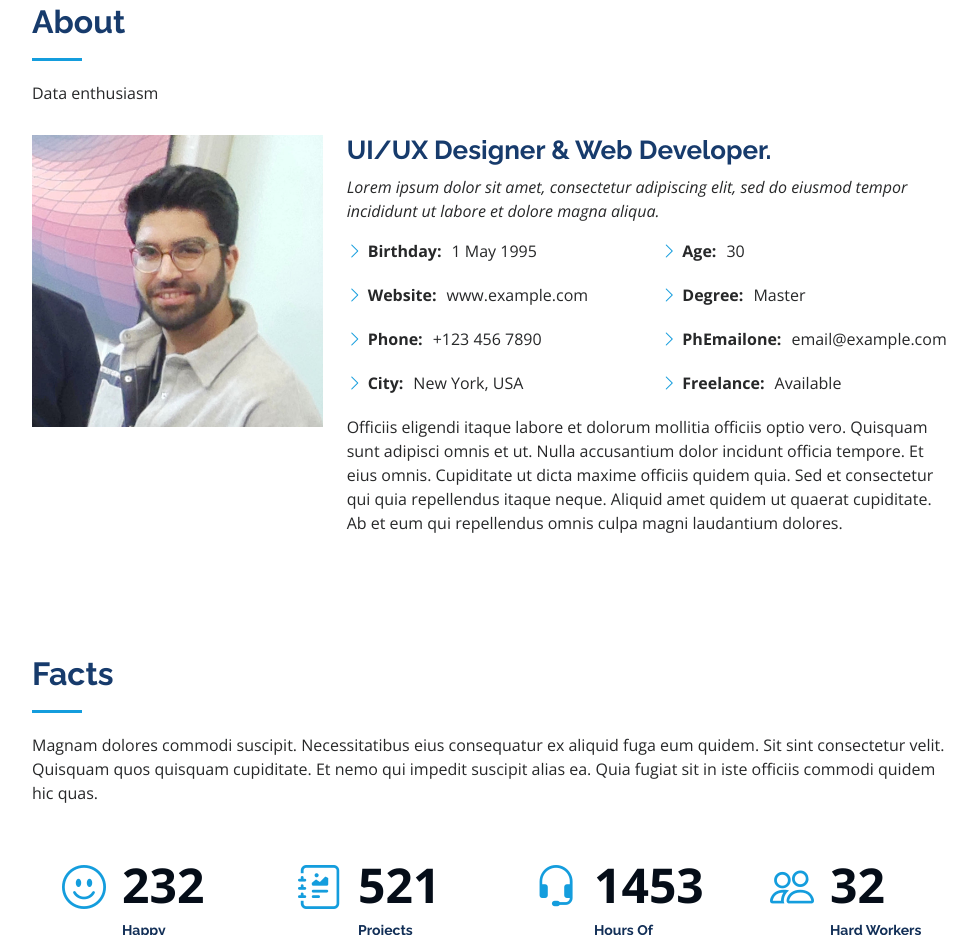
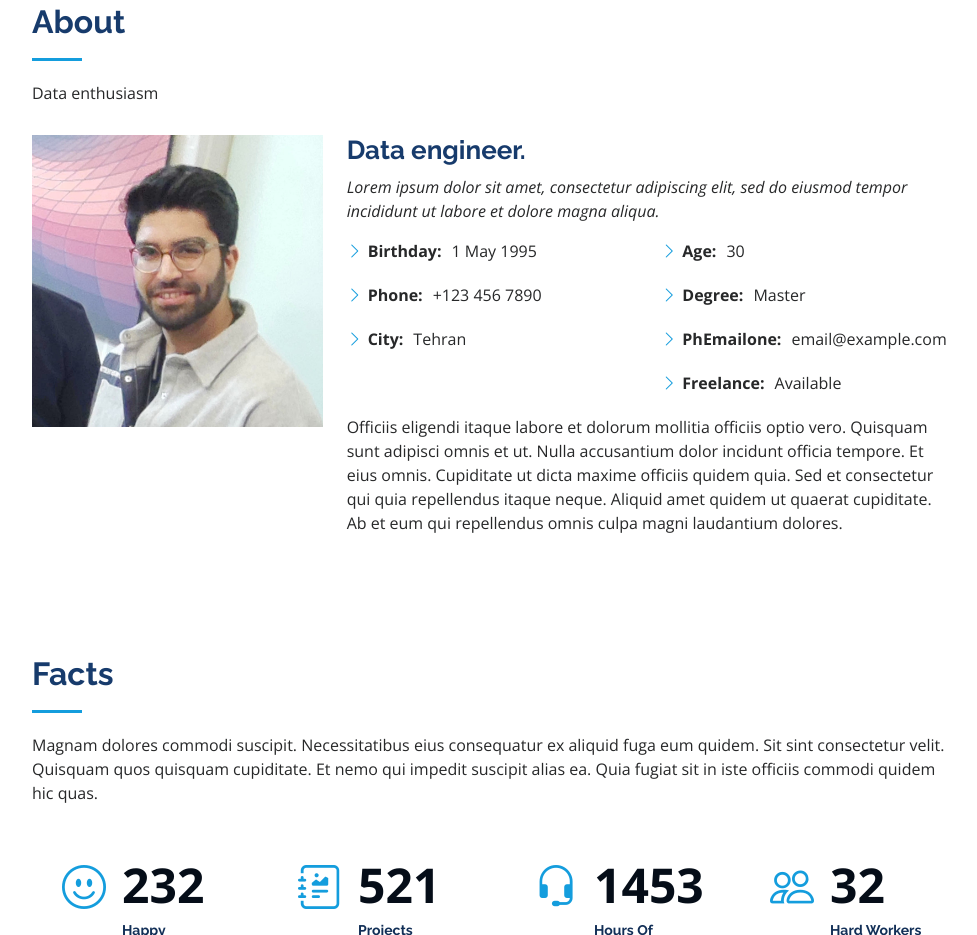
Before and after one commit to s-amir/s-amir.github.io, a plain HTML site: page index.html in a window 1280 px wide. Shown: the part 857-1792 px from the top of the page, without its empty margins (298-1275 px from the left). Drawn offline with nearby package versions, Linux system fonts and the light colour scheme.

Commit message:
Update index.html

```diff
--- a/index.html
+++ b/index.html
@@ -94,7 +94,7 @@
             <img src="assets/img/profile-img.jpg" class="img-fluid" alt="">
           </div>
           <div class="col-lg-8 pt-4 pt-lg-0 content" data-aos="fade-left">
-            <h3>UI/UX Designer &amp; Web Developer.</h3>
+            <h3>Data engineer.</h3>
             <p class="fst-italic">
               Lorem ipsum dolor sit amet, consectetur adipiscing elit, sed do eiusmod tempor incididunt ut labore et dolore
               magna aliqua.
@@ -103,9 +103,8 @@
               <div class="col-lg-6">
                 <ul>
                   <li><i class="bi bi-chevron-right"></i> <strong>Birthday:</strong> <span>1 May 1995</span></li>
-                  <li><i class="bi bi-chevron-right"></i> <strong>Website:</strong> <span>www.example.com</span></li>
                   <li><i class="bi bi-chevron-right"></i> <strong>Phone:</strong> <span>+123 456 7890</span></li>
-                  <li><i class="bi bi-chevron-right"></i> <strong>City:</strong> <span>New York, USA</span></li>
+                  <li><i class="bi bi-chevron-right"></i> <strong>City:</strong> <span>Tehran</span></li>
                 </ul>
               </div>
               <div class="col-lg-6">
```
